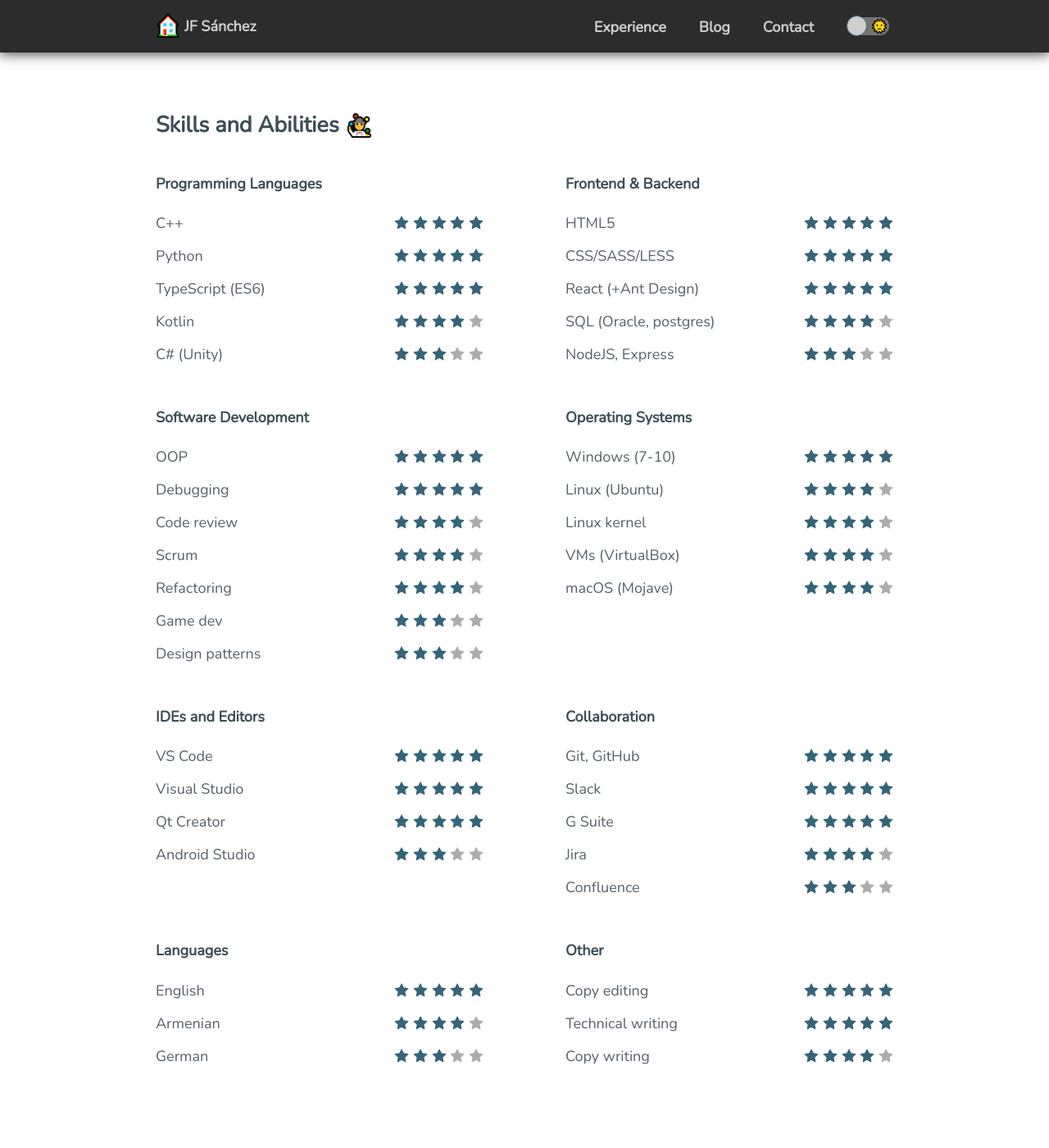
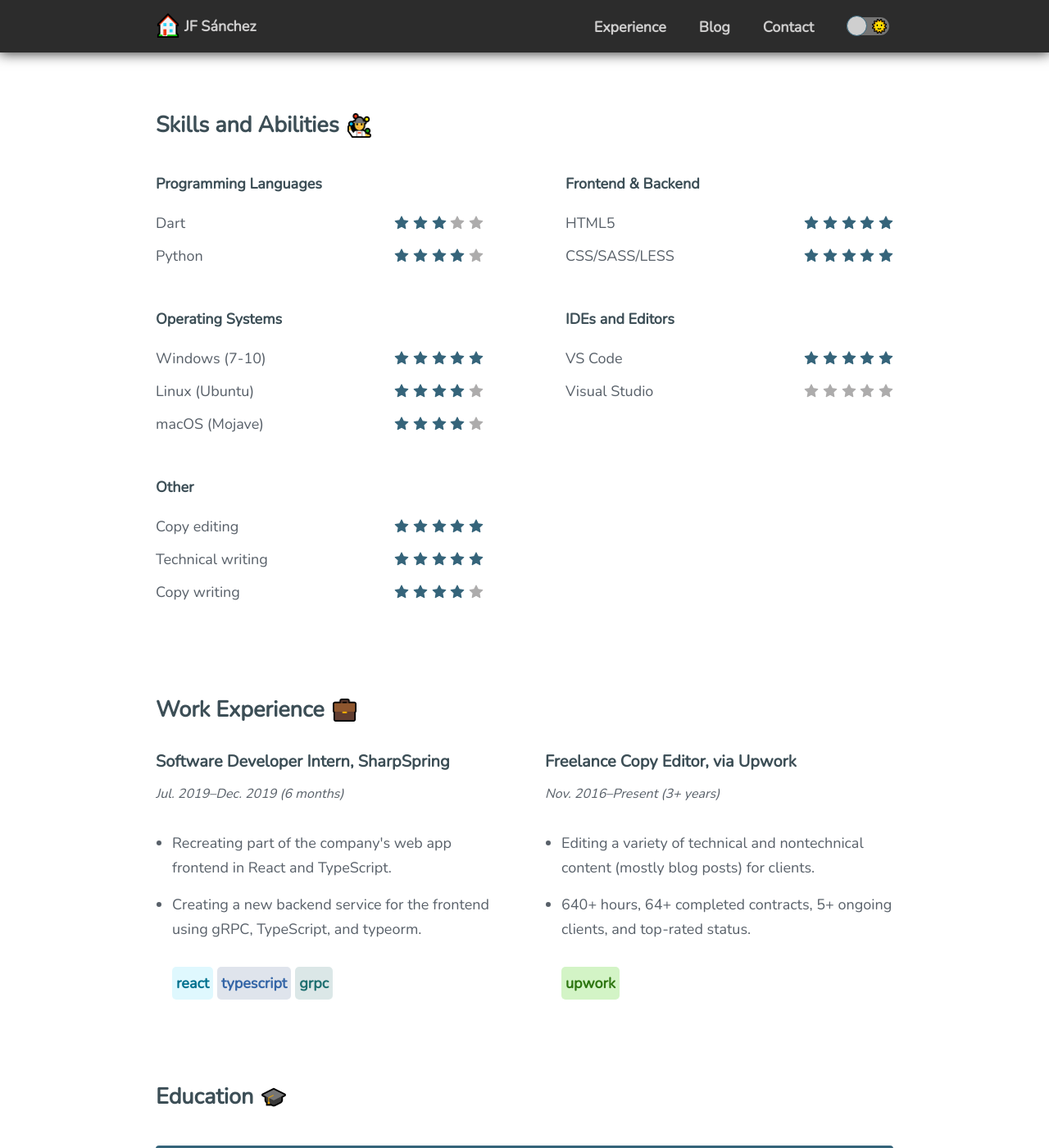
Before and after one commit to jfsanc/jfsanchez, a Jekyll site: the page built from _pages/experience.md, in a window 1280 px wide and 1400 px high, scrolled down 672 px. Shown: the whole window at 82% size. Built offline with Jekyll 4.4.1, drawn with Linux system fonts in a browser that asks for light colours.

Commit message:
Update skills.yml

```diff
--- a/_data/skills.yml
+++ b/_data/skills.yml
@@ -1,15 +1,10 @@
 - category: Programming Languages
   items:
-    - name: C++
-      rating: 5
+    - name: Dart
+      rating: 3
     - name: Python
-      rating: 5
-    - name: TypeScript (ES6)
-      rating: 5
-    - name: Kotlin
       rating: 4
-    - name: C# (Unity)
-      rating: 3
+
 
 - category: Frontend & Backend
   items:
@@ -17,39 +12,13 @@
       rating: 5
     - name: CSS/SASS/LESS
       rating: 5
-    - name: React (+Ant Design)
-      rating: 5
-    - name: SQL (Oracle, postgres)
-      rating: 4
-    - name: NodeJS, Express
-      rating: 3
 
-- category: Software Development
-  items:
-    - name: OOP
-      rating: 5
-    - name: Debugging
-      rating: 5
-    - name: Code review
-      rating: 4
-    - name: Scrum
-      rating: 4
-    - name: Refactoring
-      rating: 4
-    - name: Game dev
-      rating: 3
-    - name: Design patterns
-      rating: 3
 
 - category: Operating Systems
   items:
     - name: Windows (7-10)
       rating: 5
     - name: Linux (Ubuntu)
-      rating: 4
-    - name: Linux kernel
-      rating: 4
-    - name: VMs (VirtualBox)
       rating: 4
     - name: macOS (Mojave)
       rating: 4
@@ -59,33 +28,6 @@
     - name: VS Code
       rating: 5
     - name: Visual Studio
-      rating: 5
-    - name: Qt Creator
-      rating: 5
-    - name: Android Studio
-      rating: 3
-
-- category: Collaboration
-  items:
-    - name: Git, GitHub
-      rating: 5
-    - name: Slack
-      rating: 5
-    - name: G Suite
-      rating: 5
-    - name: Jira
-      rating: 4
-    - name: Confluence
-      rating: 3
-
-- category: Languages
-  items:
-    - name: English
-      rating: 5
-    - name: Armenian
-      rating: 4
-    - name: German
-      rating: 3
 
 - category: Other
   items:
```
